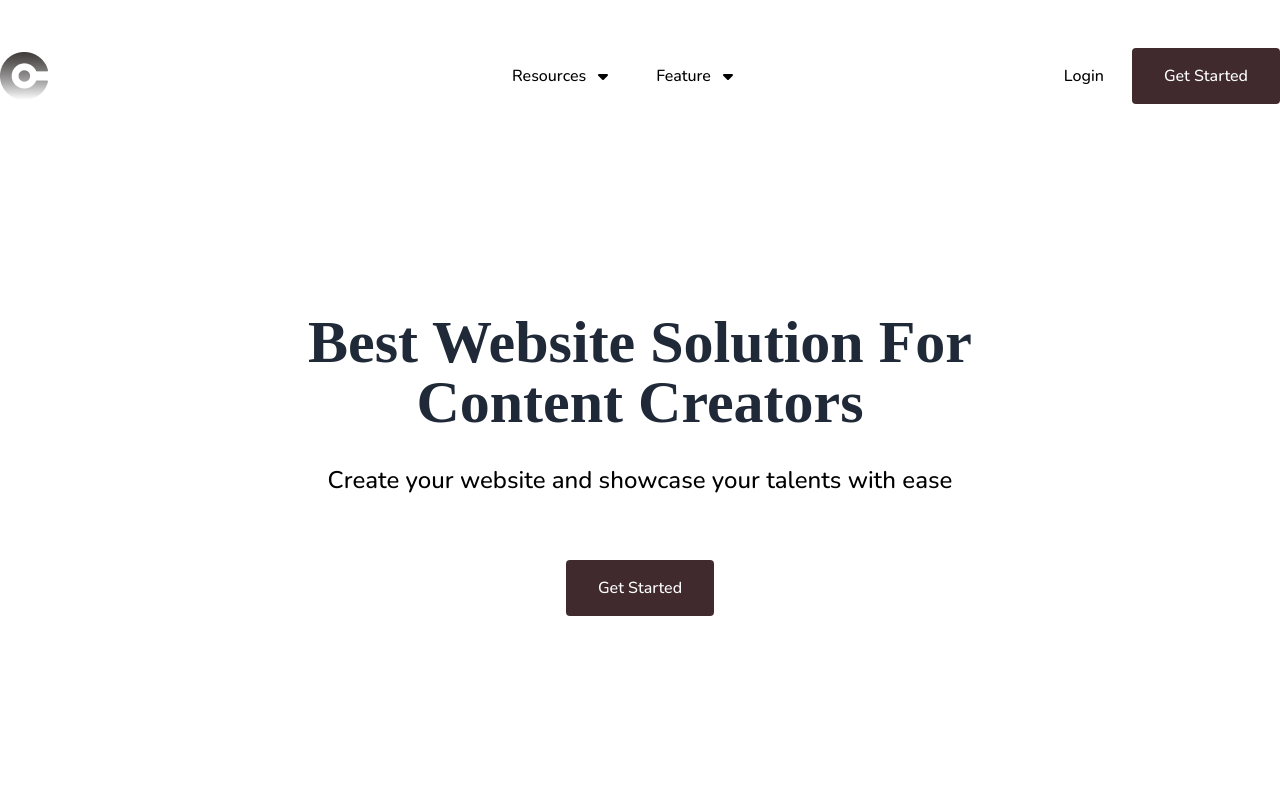
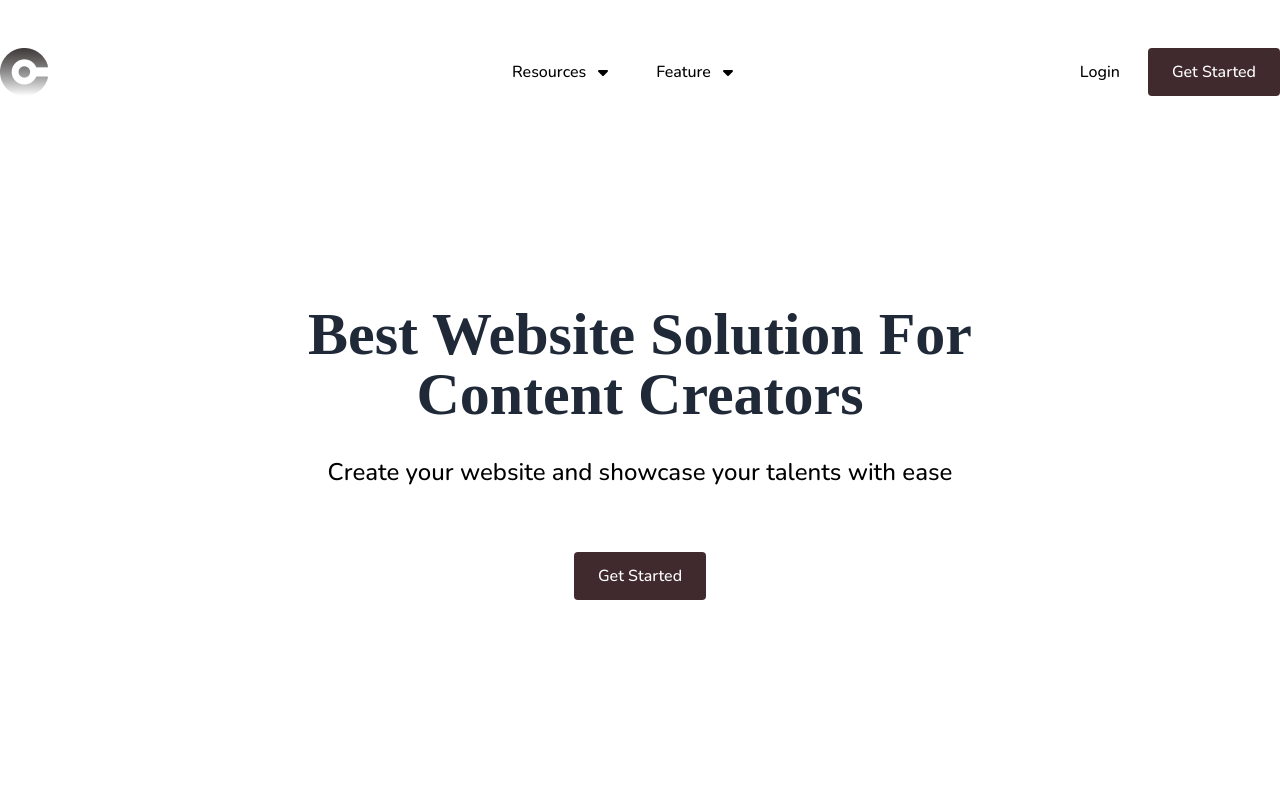
Before and after one commit to zuri-training/Proj_team_17_my_cms, a React (Create React App) app in the folder Frontend/: page / in a window 1280 px wide. Shown: the top 800 px of the page. Built offline with nearby package versions, Linux system fonts and the light colour scheme; a web font is replaced by a local one.

Commit message:
adjusted the padding in the button component

```diff
--- a/Frontend/src/components/general/Button.js
+++ b/Frontend/src/components/general/Button.js
@@ -3,7 +3,7 @@ import React from 'react';
 const Button = (props) => {
   return (
     <>
-      <button className='btn-bg lg:py-4 lg:px-8 py-3.5 px-7 lg:text-base text-sm not-italic font-medium rounded cursor-pointer'>
+      <button className='btn-bg py-3 px-6 lg:text-base text-sm not-italic font-medium rounded cursor-pointer'>
         {props.name}
       </button>
     </>
```
